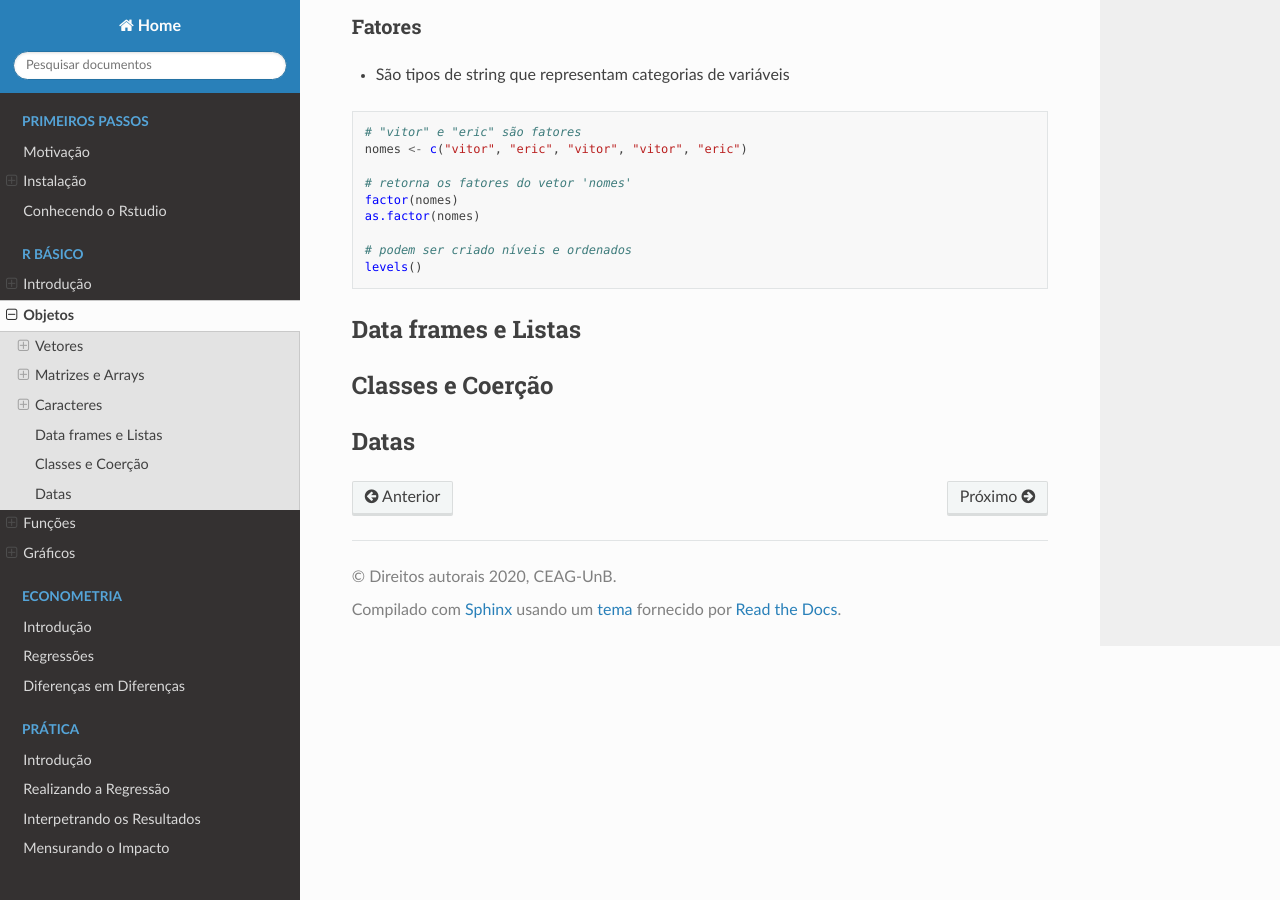
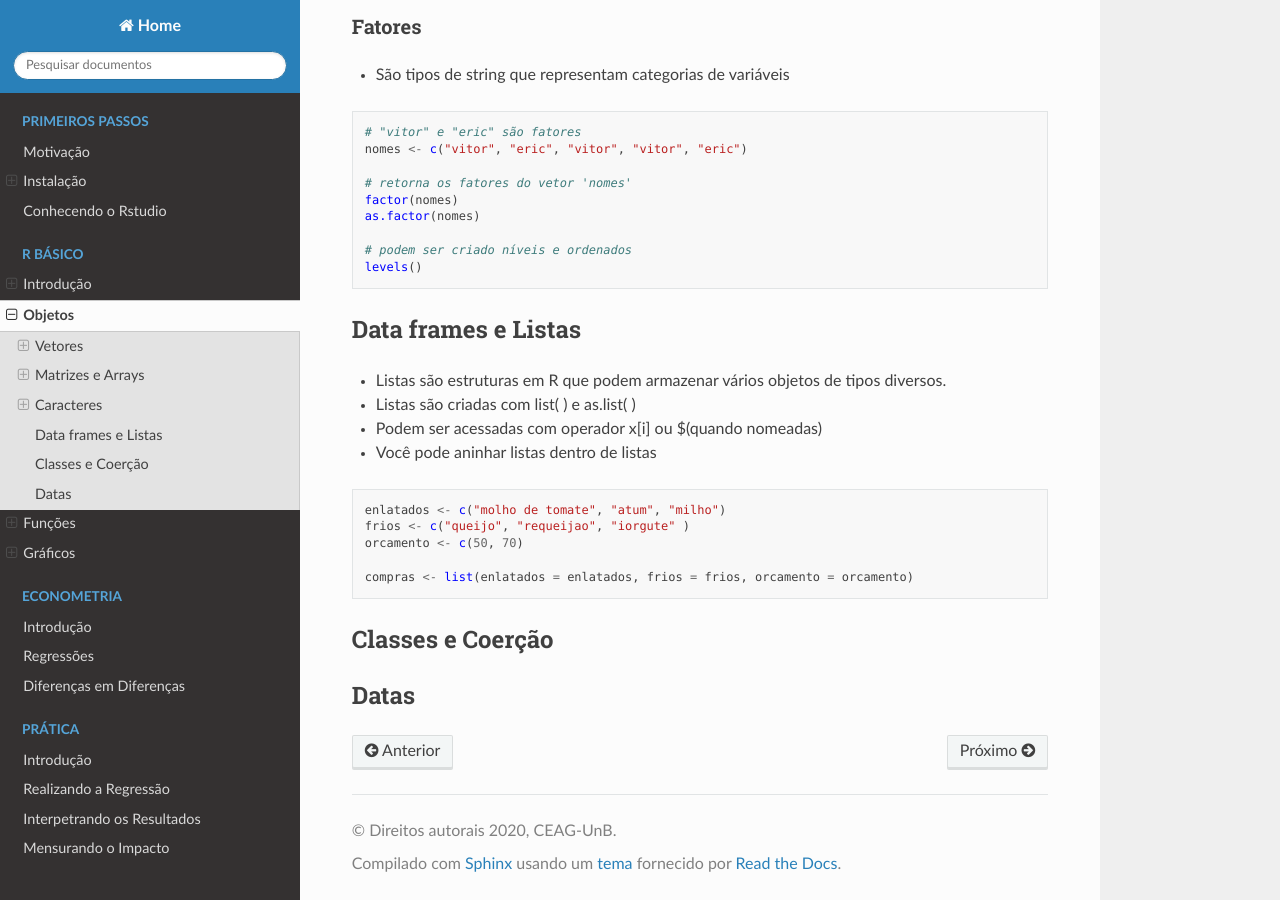
Before and after one commit to VitorGGs/manual-diff, a Sphinx documentation site: the page built from docs/r101/objetos.rst, in a window 1280 px wide and 900 px high, scrolled down 2755 px. Built offline with Sphinx 7.4.7 and the Read the Docs theme 2.0.0, drawn with Linux system fonts in a browser that asks for light colours.

Commit message:
só escrevi um pouco sobre dataframes e listas

```diff
--- a/docs/r101/objetos.rst
+++ b/docs/r101/objetos.rst
@@ -179,6 +179,22 @@ Fatores
 Data frames e Listas
 ====================
 
+- Listas são estruturas em R que podem armazenar vários objetos de tipos diversos.
+- Listas são criadas com list( ) e as.list( )
+- Podem ser acessadas com operador x[i] ou $(quando nomeadas)
+- Você pode aninhar listas dentro de listas
+
+
+.. code-block:: r
+
+	enlatados <- c("molho de tomate", "atum", "milho")
+	frios <- c("queijo", "requeijao", "iorgute" )
+	orcamento <- c(50, 70)
+
+	compras <- list(enlatados = enlatados, frios = frios, orcamento = orcamento)
+
+
+
 =================
 Classes e Coerção
 =================
```
